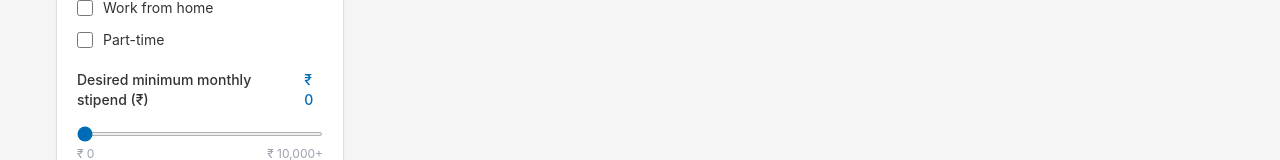
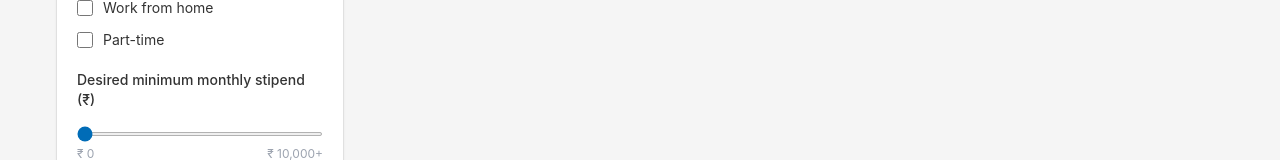
Before and after one commit to sreekanth039/internshala-search-clone, a Next.js app: page / in a window 1280 px wide. Shown: the part 411-571 px from the top of the page. Built offline with nearby package versions, Linux system fonts and the light colour scheme; no server answers.

Commit message:
Update FilterSidebar.jsx

```diff
--- a/components/FilterSidebar.jsx
+++ b/components/FilterSidebar.jsx
@@ -243,12 +243,6 @@ export default function FilterSidebar({ options, filters, onFilterChange, onClea
             >
               Desired minimum monthly stipend (₹)
             </label>
-            <span
-              className="text-sm font-medium"
-              style={{ color: "#006CB7" }}
-            >
-              {stipendDisplay}
-            </span>
           </div>
           <input
             type="range"
```
